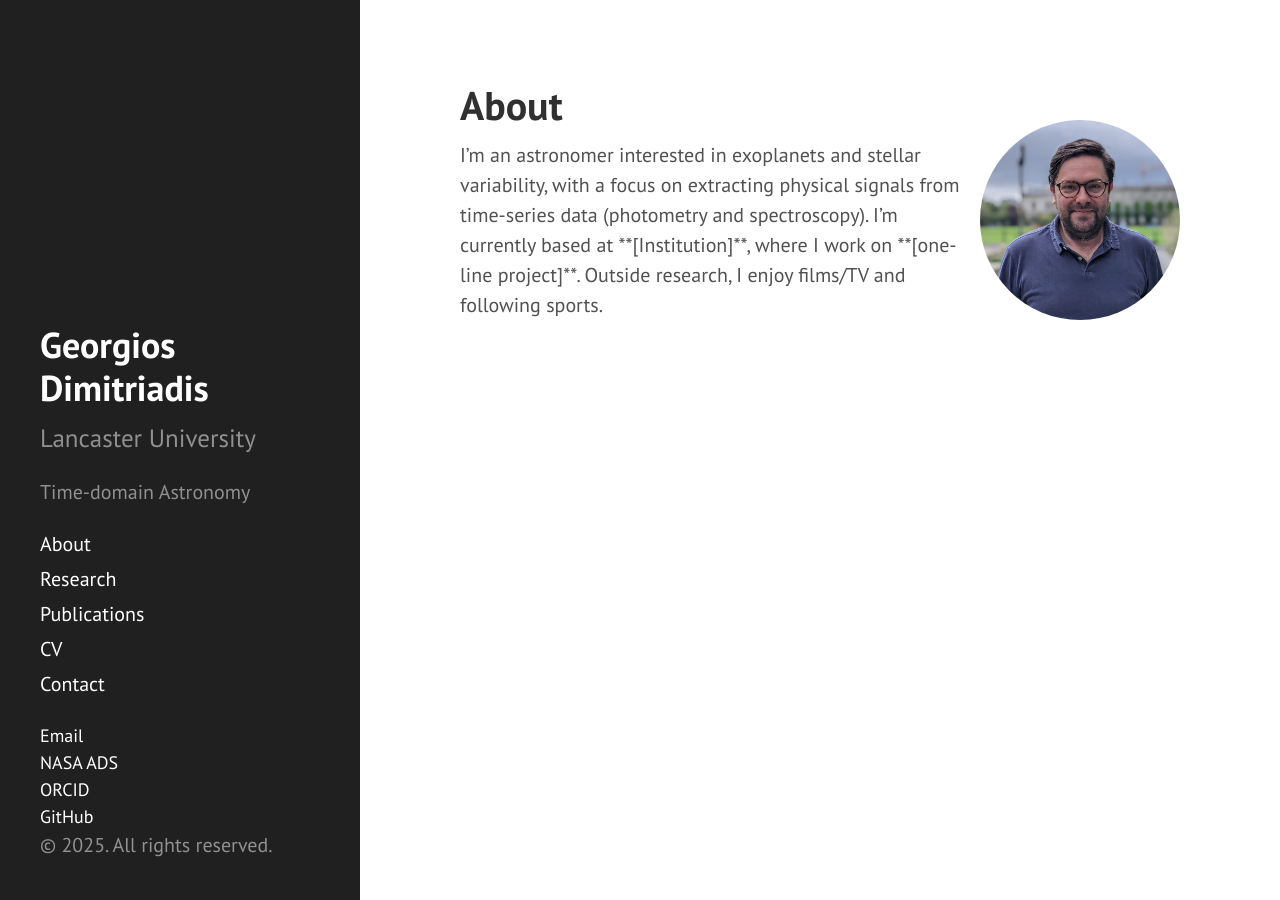
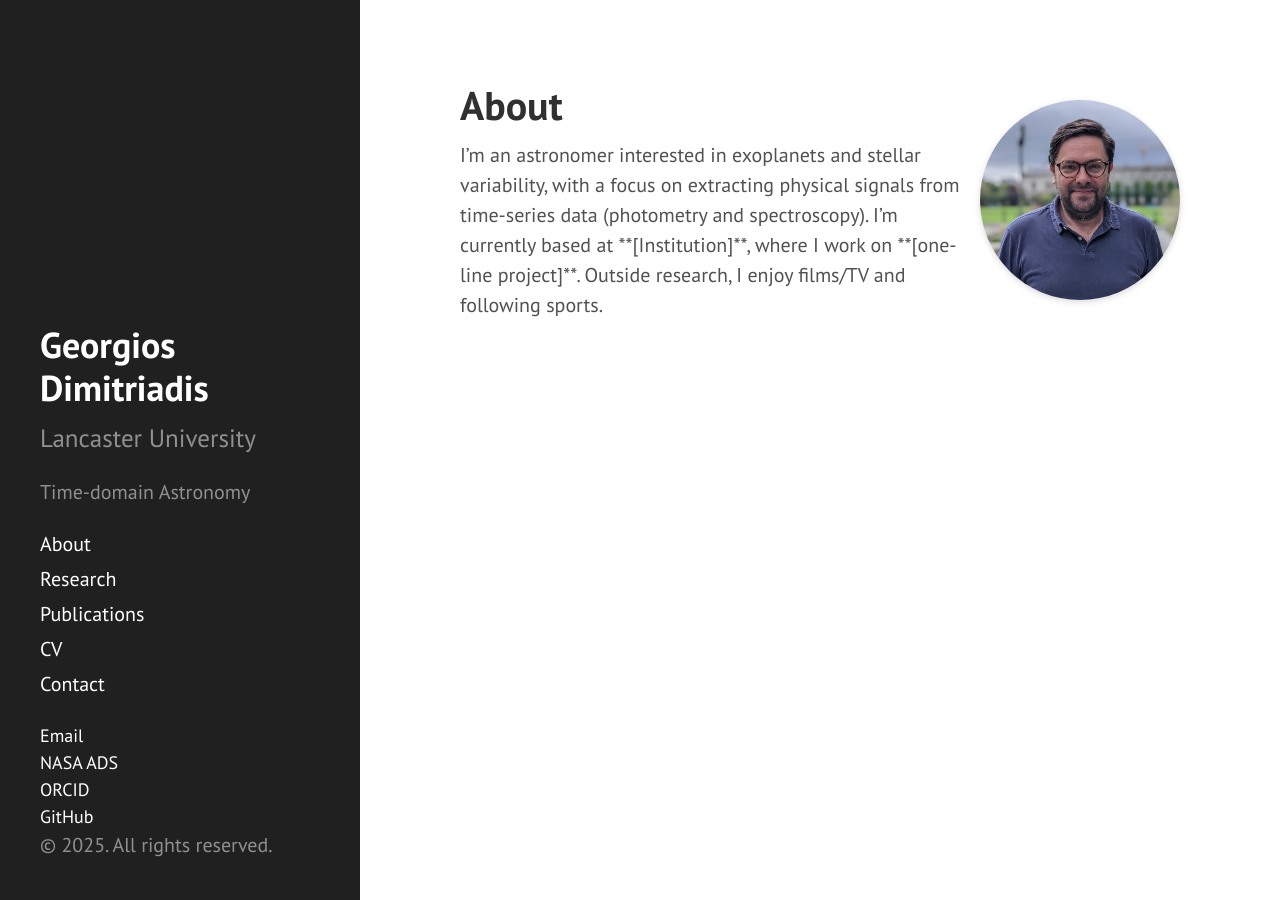
Before and after one commit to geodimitriadis/geodimitriadis.github.io, a Jekyll site: the page built from index.html, in a window 1280 px wide. Built offline with Jekyll 4.4.1, drawn with Linux system fonts in a browser that asks for light colours; the list of posts is cut into pages by our own code.

Commit message:
Update hyde.css

```diff
--- a/public/css/hyde.css
+++ b/public/css/hyde.css
@@ -168,7 +168,13 @@ a.sidebar-nav-item:focus {
   }
 }
 
-
+@media (max-width: 48em) {
+  .profile-photo-right {
+    float: none;
+    display: block;
+    margin: 0 auto 20px auto;
+  }
+}
 
 /*
  * Themes
@@ -260,10 +266,11 @@ a.sidebar-nav-item:focus {
   width: 200px;
   height: 200px;
   border-radius: 50%;
+  box-shadow: 0 2px 6px rgba(0,0,0,0.15);
   object-fit: cover;
 }
 
 .profile-photo-right {
   float: right;
-  margin: -20px 0 20px 20px;
+  margin: -40px 0 20px 20px;
 }
```
